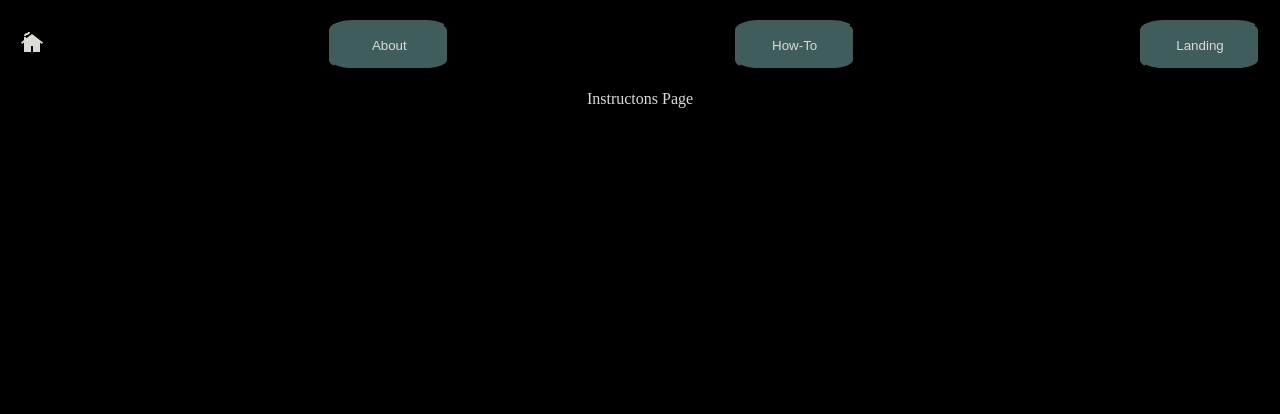
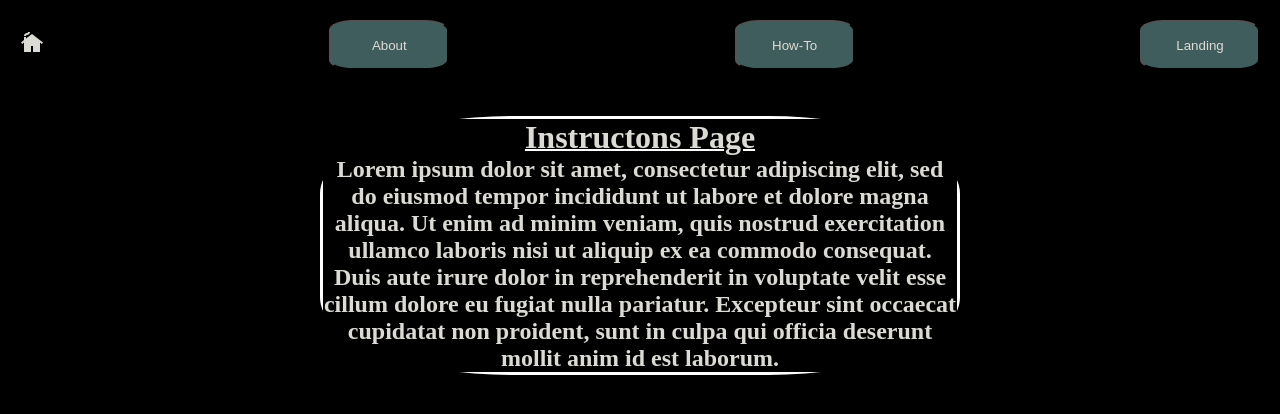
Before and after one commit to bd6981/invention, a React (Create React App) app: page /howTo in a window 1280 px wide. Shown: the top 414 px of the page. Built offline with nearby package versions, Linux system fonts and the light colour scheme.

Commit message:
working on react query in query.js

```diff
--- a/src/Components/HowTo/HowTo.css
+++ b/src/Components/HowTo/HowTo.css
@@ -0,0 +1,13 @@
+.HowTo {
+    margin-top: 2%;
+    margin-left: 25%;
+    margin-right: 25%;
+ display: flex;
+ flex-direction: column;
+ border-radius: 30%;
+ border: white solid 3px;
+}
+header {
+    text-decoration: underline white  2px;
+    padding: auto;
+}
--- a/src/Components/HowTo/HowTo.js
+++ b/src/Components/HowTo/HowTo.js
@@ -1,8 +1,12 @@
 import React from 'react'
+import "./HowTo.css"
 
 function HowTo() {
   return (
-    <div>Instructons Page </div>
+    <div className = 'HowTo'>
+      <header><h1>Instructons Page</h1></header>
+      <h2>Lorem ipsum dolor sit amet, consectetur adipiscing elit, sed do eiusmod tempor incididunt ut labore et dolore magna aliqua. Ut enim ad minim veniam, quis nostrud exercitation ullamco laboris nisi ut aliquip ex ea commodo consequat. Duis aute irure dolor in reprehenderit in voluptate velit esse cillum dolore eu fugiat nulla pariatur. Excepteur sint occaecat cupidatat non proident, sunt in culpa qui officia deserunt mollit anim id est laborum.</h2>
+    </div>
   )
 }
 
--- a/src/Components/SearchBar/Patents.js
+++ b/src/Components/SearchBar/Patents.js
@@ -1,9 +1,10 @@
 import React from 'react'
-import {useQuery} from "react-query"
+import {useQuery} from "./Query"
 import {getPatent} from "./Fetch"
 
 function Patents () {
-    const {} = useQuery("patent", getPatent());
+    const {data, isLoading} = useQuery("patent", getPatent());
+    if (isLoading) return <h1>Loading...</h1>
   return <img src={data?.url} width={100} />;
 
 }
--- a/src/Components/SearchBar/SearchBar.js
+++ b/src/Components/SearchBar/SearchBar.js
@@ -2,6 +2,7 @@ import React, {useState} from 'react'
 import './SearchBar.css'
 import SearchIcon from '@mui/icons-material/Search';
 import CloseIcon from '@mui/icons-material/Close';
+
 
 function SearchBar({placeholder,data}) {
     const [filteredData, setFilteredData] = useState([]);
```
Also changed, not shown: src/Components/App/App.js (+0 -11 lines), src/Components/SearchBar/Query.js (added, +21 -0 lines).
